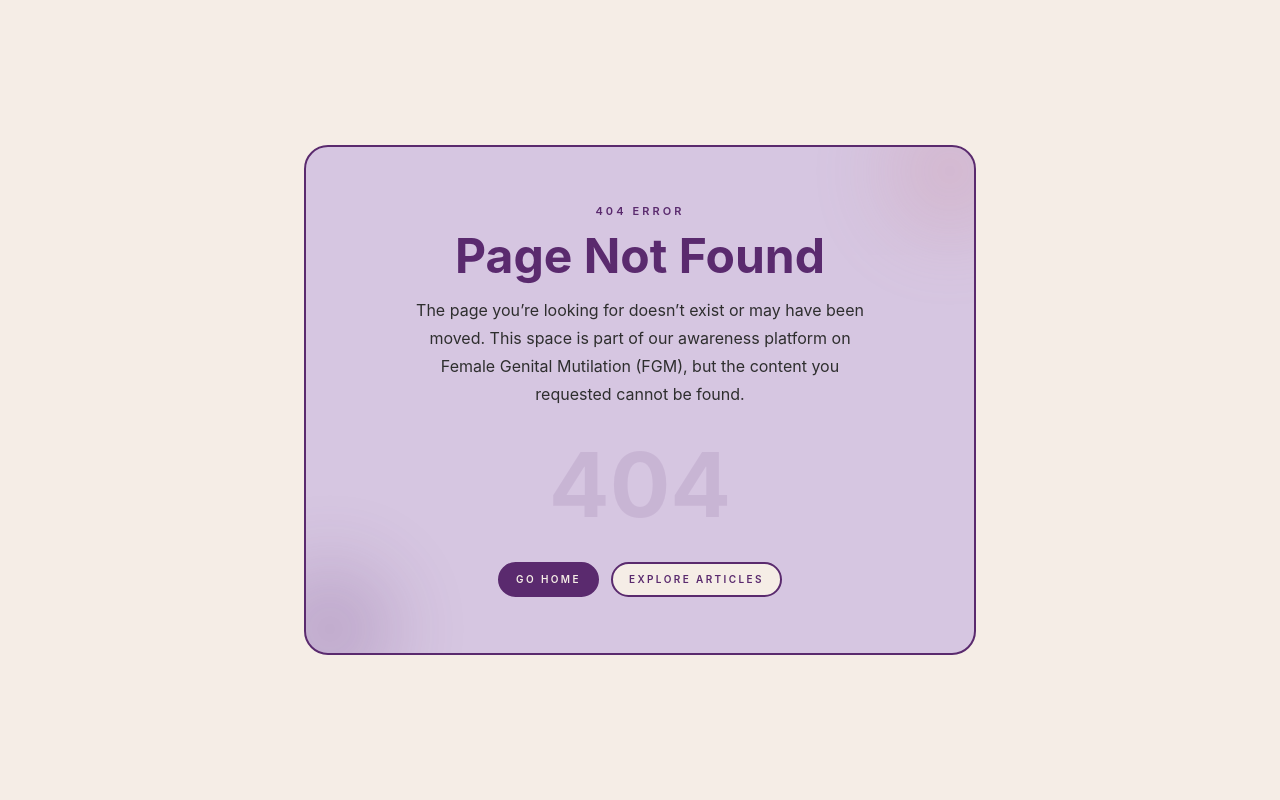
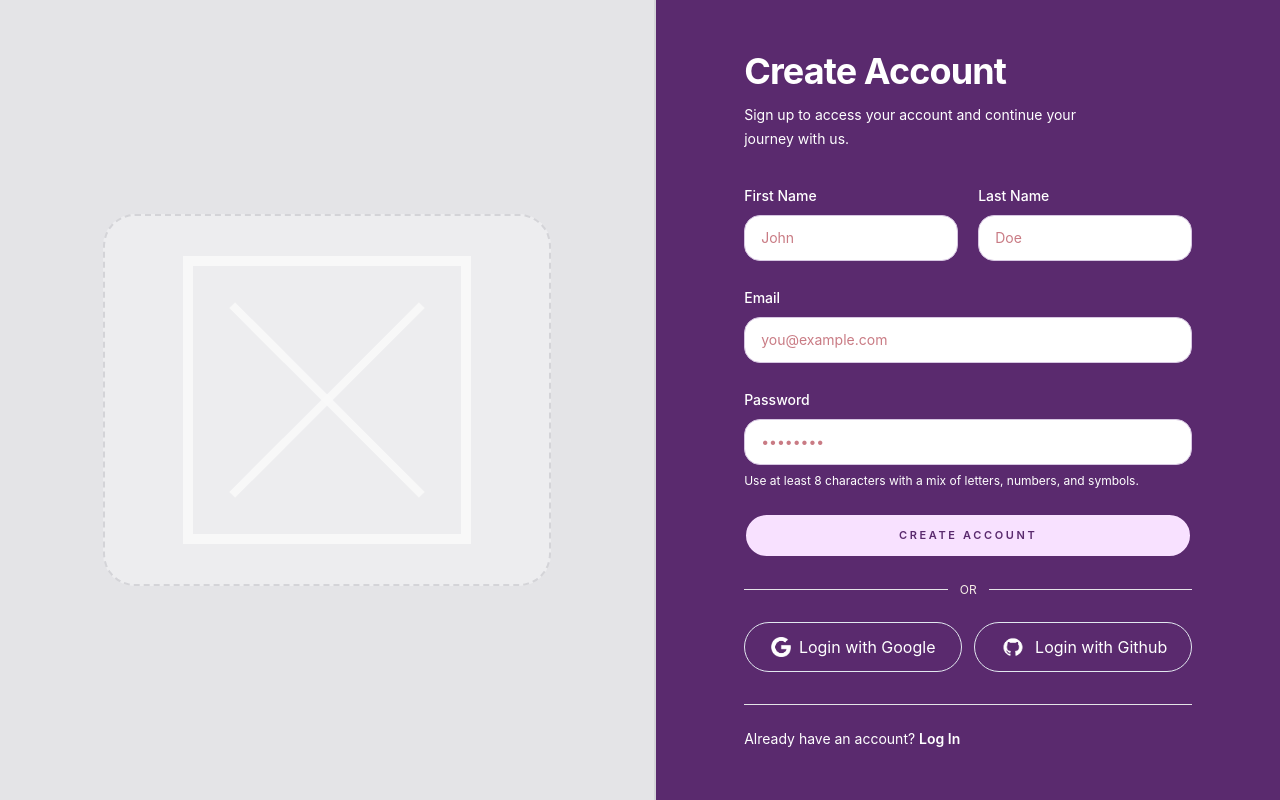
Before and after one commit to jamenggay/tuazon-webprog, a React (Vite) app in the folder tuazon-client/: page /auth/signup in a window 1280 px wide. Built offline with nearby package versions, Linux system fonts and the light colour scheme.

Commit message:
partial editing

```diff
--- a/tuazon-client/src/App.jsx
+++ b/tuazon-client/src/App.jsx
@@ -1,12 +1,15 @@
 import { createBrowserRouter, RouterProvider } from "react-router-dom";
 
 //homepage structure
-import Layout from "./components/Layout";
+import Layout from "./layouts/Layout";
+import AuthLayout from "./layouts/AuthLayout";
 import ArticlePage from "./pages/ArticlePage";
 import HomePage from "./pages/HomePage";
 import AboutPage from "./pages/AboutPage";
 import ArticleListPage from "./pages/ArticleListPage";
 import NotFoundPage from "./pages/NotFoundPage";
+import SignInPage from "./pages/AuthPages/SignInPage";
+import SignUpPage from "./pages/AuthPages/SignUpPage";
 
 const routes = [
   {
@@ -33,6 +36,21 @@
       },
     ],
   },
+  {
+    path: "auth/",
+    element: <AuthLayout />,
+    errorElement: <NotFoundPage />,
+    children: [
+      {
+        path: "signin",
+        element: <SignInPage />,
+      },
+      {
+        path: "signup",
+        element: <SignUpPage />,
+      },
+    ],
+  },
 ];
 
 const router = createBrowserRouter(routes);
--- /dev/null
+++ b/tuazon-client/src/layouts/AuthLayout.jsx
@@ -0,0 +1,31 @@
+import { Outlet } from 'react-router-dom';
+
+const AuthLayout = () => {
+  return (
+    <section className="min-h-screen bg-zinc-100 text-zinc-900">
+      <div className="grid min-h-screen w-full lg:grid-cols-[1fr_0.95fr]">
+
+        <div className="flex items-center justify-center border-b-2 border-zinc-300 bg-zinc-200 p-8 sm:p-10 lg:border-b-0 lg:border-r-2 lg:border-zinc-300 lg:p-16">
+          <div className="flex w-full max-w-md items-center justify-center rounded-[2rem] border-2 border-dashed border-zinc-300 bg-zinc-100/60 p-8 sm:p-10">
+            <div className="relative aspect-square w-full max-w-[18rem] border-[10px] border-zinc-50/90">
+
+              <span className="absolute left-1/2 top-0 h-full w-2 -translate-x-1/2 rotate-45 bg-zinc-50/90" />
+
+              <span className="absolute left-1/2 top-0 h-full w-2 -translate-x-1/2 -rotate-45 bg-zinc-50/90" />
+
+            </div>
+          </div>
+        </div>
+
+        <main className="flex items-center bg-[#5A2A6E] px-6 py-10 sm:px-10 lg:px-16">
+          <div className="mx-auto w-full max-w-md">
+            <Outlet />
+          </div>
+        </main>
+
+      </div>
+    </section>
+  );
+};
+
+export default AuthLayout;
--- a/tuazon-client/src/components/Layout.jsx
+++ b/tuazon-client/src/layouts/Layout.jsx
@@ -1,6 +1,6 @@
 import { Outlet } from "react-router-dom";
-import NavBar from "./Navbar";
-import Footer from "./Footer";
+import NavBar from "../components/Navbar";
+import Footer from "../components/Footer";
 
 const Layout = () => {
   return (
--- /dev/null
+++ b/tuazon-client/src/pages/AuthPages/SignInPage.jsx
@@ -0,0 +1,111 @@
+import { Link } from "react-router-dom";
+import Button from "../../components/Button";
+
+const inputClasses =
+  "mt-2 w-full rounded-xl border border-zinc-300 bg-zinc-100 px-4 py-3 text-sm text-zinc-900 outline-none transition placeholder:text-zinc-400 focus:border-zinc-900 focus:bg-zinc-50";
+
+const actionButtonClassName =
+  "w-full rounded-xl py-3 text-[11px] tracking-[0.2em]";
+
+const SignInPage = () => {
+  return (
+    <>
+      <h1 className="text-3xl font-bold tracking-tight text-zinc-900 sm:text-4xl">
+        Log In
+      </h1>
+      <p className="mt-3 text-sm leading-6 text-zinc-600">
+        Access your account using the same monochrome wireframe language used
+        across the site
+      </p>
+
+      <form className="mt-8 space-y-5">
+        <div>
+          <label
+            htmlFor="signin-email"
+            className="text-sm font-medium text-zinc-700"
+          >
+            Email Address
+          </label>
+          <input
+            id="signin-email"
+            type="email"
+            placeholder="Placeholder"
+            autoComplete="email"
+            className={inputClasses}
+          />
+        </div>
+
+        <div>
+          <label
+            htmlFor="signin-password"
+            className="text-sm font-medium text-zinc-700"
+          >
+            Password
+          </label>
+          <input
+            id="signin-password"
+            type="password"
+            placeholder="Placeholder"
+            autoComplete="current-password"
+            className={inputClasses}
+          />
+          <p className="mt-2 text-xs leading-5 text-zinc-500">
+            It must be a combination of minimum 8 letters, numbers, and symbols.
+          </p>
+        </div>
+
+        <div className="flex items-center justify-between gap-4 text-sm">
+          <label className="flex items-center gap-2 text-zinc-600">
+            <input
+              type="checkbox"
+              className="h-4 w-4 rounded border-zinc-300 accent-zinc-900"
+            />
+            <span>Remember me</span>
+          </label>
+          <button
+            type="button"
+            className="font-medium text-zinc-700 transition hover:text-zinc-900"
+          >
+            Forgot Password?
+          </button>
+        </div>
+
+        <Button
+          type="submit"
+          variant="primary"
+          className={actionButtonClassName}
+        >
+          Log In
+        </Button>
+        <div className="grid gap-3 pt-2 sm:grid-cols-2">
+          <Button
+            type="button"
+            variant="secondary"
+            className={actionButtonClassName}
+          >
+            Log In with Google
+          </Button>
+          <Button
+            type="button"
+            variant="secondary"
+            className={actionButtonClassName}
+          >
+            Log In with Apple
+          </Button>
+        </div>
+      </form>
+
+      <div className="mt-8 border-t border-zinc-200 pt-6 text-sm text-zinc-600">
+        No account yet?{" "}
+        <Link
+          to="/auth/signup"
+          className="font-semibold text-zinc-900 transition hover:text-zinc-600"
+        >
+          Sign Up
+        </Link>
+      </div>
+    </>
+  );
+};
+
+export default SignInPage;
--- /dev/null
+++ b/tuazon-client/src/pages/AuthPages/SignUpPage.jsx
@@ -0,0 +1,123 @@
+import { Link } from "react-router-dom";
+import Button from "../../components/Button";
+
+const inputClasses =
+  "mt-2 w-full rounded-2xl border border-[#D6C6E1] bg-white px-4 py-3 text-sm text-[#2E2E2E] outline-none transition placeholder:text-[#C97B84] focus:border-[#5A2A6E] focus:ring-2 focus:ring-[#5A2A6E]";
+const actionButtonClassName =
+  "w-full rounded-2xl py-3 text-[11px] font-semibold uppercase tracking-[0.2em]";
+
+const SignUpPage = () => {
+  return (
+    <>
+      {/* Header */}
+      <h1 className="text-3xl font-bold tracking-tight text-white sm:text-4xl">
+        Create Account
+      </h1>
+      <p className="mt-3 max-w-sm text-sm leading-6 text-white">
+        Sign up to access your account and continue your journey with us.
+      </p>
+
+      {/* Form */}
+      <form className="mt-8 space-y-6">
+        <div className="grid gap-5 sm:grid-cols-2">
+          <div>
+            <label className="text-sm font-medium text-white">First Name</label>
+            <input
+              type="text"
+              placeholder="John"
+              autoComplete="given-name"
+              className={inputClasses}
+            />
+          </div>
+
+          <div>
+            <label className="text-sm font-medium text-white">Last Name</label>
+            <input
+              type="text"
+              placeholder="Doe"
+              autoComplete="family-name"
+              className={inputClasses}
+            />
+          </div>
+        </div>
+
+        <div>
+          <label className="text-sm font-medium text-white">Email</label>
+          <input
+            type="email"
+            placeholder="you@example.com"
+            autoComplete="email"
+            className={inputClasses}
+          />
+        </div>
+
+        <div>
+          <label className="text-sm font-medium text-white">Password</label>
+          <input
+            type="password"
+            placeholder="••••••••"
+            autoComplete="new-password"
+            className={inputClasses}
+          />
+          <p className="mt-2 text-xs text-white">
+            Use at least 8 characters with a mix of letters, numbers, and
+            symbols.
+          </p>
+        </div>
+
+        {/* Primary CTA */}
+        <Button
+          type="submit"
+          className={`${actionButtonClassName} bg-[#F8E1FF] text-[#5A2A6E] hover:bg-[#d89cf5] transition-colors`}
+        >
+          Create Account
+        </Button>
+
+        {/* Divider */}
+        <div className="flex items-center gap-3">
+          <div className="h-px flex-1 bg-zinc-200" />
+          <span className="text-xs text-[#F5EDE6]">OR</span>
+          <div className="h-px flex-1 bg-zinc-200" />
+        </div>
+
+        {/* Social Buttons */}
+        <div className="grid gap-3 sm:grid-cols-2 mt-4">
+          <a href="#" className="block">
+            <button className="w-full text-center hover:bg-[#d89cf5] transition-colors py-3 border flex items-center justify-center border-slate-200 rounded-[30px] text-white hover:border-slate-400 hover:text-white hover:shadow transition duration-150">
+              <img
+                src="/src/assets/icon/google-logo.png"
+                className="w-5 h-5 mr-2"
+                alt="Google Icon"
+              />
+              <span className="text-white">Login with Google</span>
+            </button>
+          </a>
+
+          <a href="#" className="block">
+            <button className="w-full text-center  hover:bg-[#d89cf5] transition-colors py-3 border flex items-center justify-center border-slate-200 rounded-[30px] text-white hover:border-slate-400 hover:text-white hover:shadow transition duration-150">
+              <img
+                src="/src/assets/icon/github-logo..png"
+                className="w-7 h-5 mr-2"
+                alt="Github Icon"
+              />
+              <span className="text-white">Login with Github</span>
+            </button>
+          </a>
+        </div>
+      </form>
+
+      {/* Footer */}
+      <div className="mt-8 border-t border-zinc-200 pt-6 text-sm text-white">
+        Already have an account?{" "}
+        <Link
+          to="/auth/signin"
+          className="font-semibold text-white transition hover:text-[#C97B84]"
+        >
+          Log In
+        </Link>
+      </div>
+    </>
+  );
+};
+
+export default SignUpPage;
```
Also changed, not shown: tuazon-client/src/assets/icon/github-logo..png (added), tuazon-client/src/assets/icon/google-logo.png (added).
